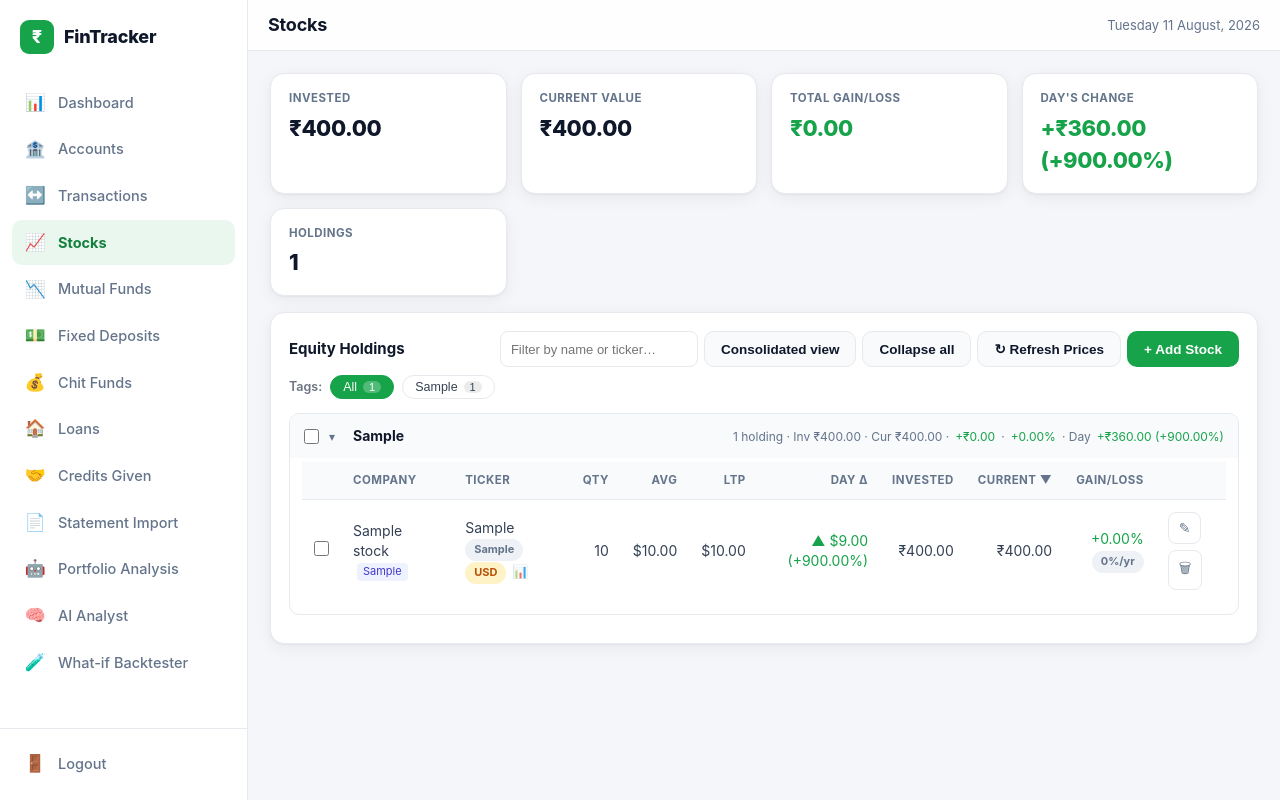
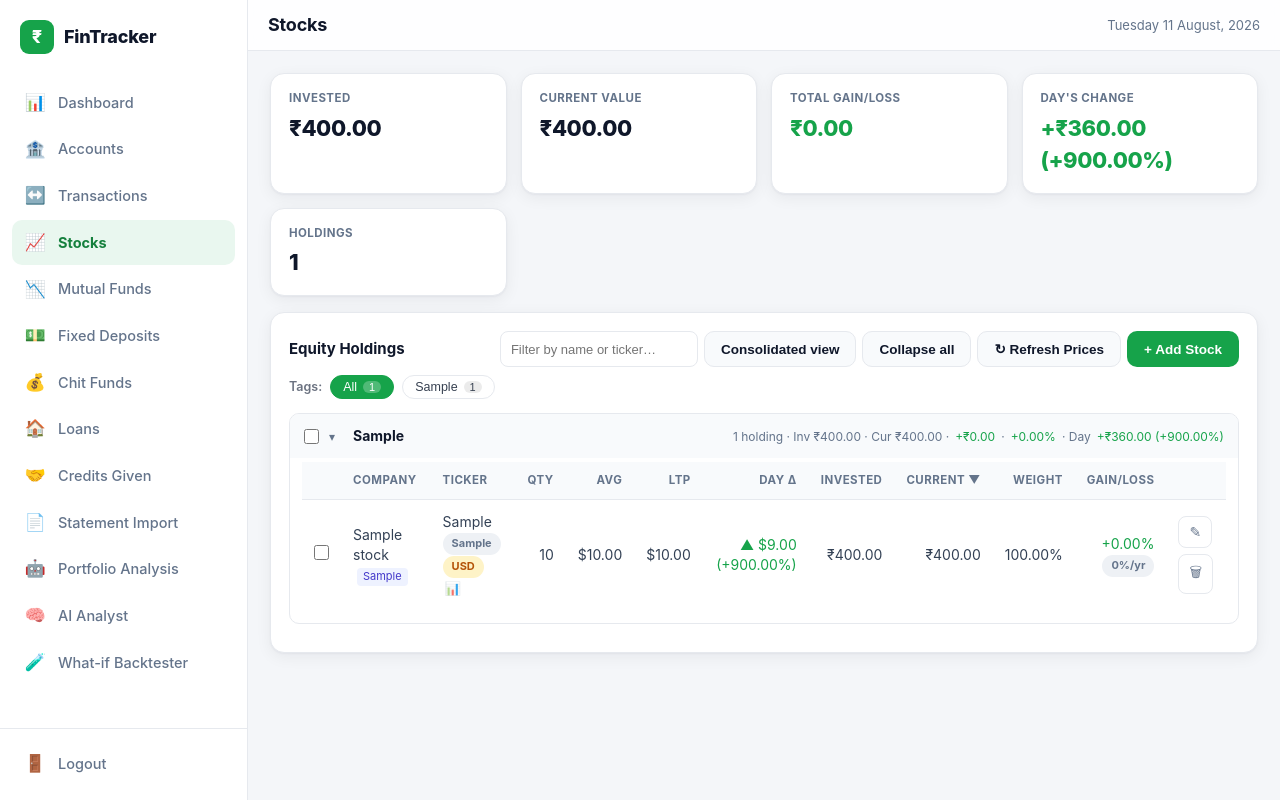
Before and after one commit to jinsphilip/PersonalFinance, a Flask app: page /stocks in a window 1280 px wide. Run offline with Flask 3, Linux system fonts and the light colour scheme; the visitor is signed in with stand-in values (Sample User, id 1); tables that the repository leaves empty hold one stand-in row (values such as "Sample post").

Commit message:
Stocks: show portfolio weight % per holding
Add a sortable Weight column = each holding's current value as a % of the
displayed total (broker and consolidated views). Weights recompute for the
current filter/tag view so they always sum to 100% of what's shown.

Co-Authored-By: Claude Opus 4.8 <noreply@anthropic.com>
Claude-Session: https://claude.ai/code/session_01KBoawQVtv6jFS8xAM3fnny

```diff
--- a/templates/stocks.html
+++ b/templates/stocks.html
@@ -341,6 +341,7 @@ const COLS = [
   { key: 'day_change_pct', label: 'Day Δ', num: true, align: 'right' },
   { key: 'invested_value', label: 'Invested', num: true, align: 'right' },
   { key: 'current_value', label: 'Current', num: true, align: 'right' },
+  { key: 'weight', label: 'Weight', num: true, align: 'right' },
   { key: 'gain_loss_pct', label: 'Gain/Loss', num: true, align: 'right' },
 ];
 
@@ -525,6 +526,10 @@ async function load(skipFetch) {
     refreshSummary(); updateSelBar(); return;
   }
 
+  // Portfolio weight = each holding's current value as a % of the displayed total.
+  const shownTotal = shown.reduce((s, r) => s + r.current_value, 0);
+  shown.forEach(r => { r.weight = shownTotal > 0 ? r.current_value / shownTotal * 100 : 0; });
+
   if (view === 'consolidated') { renderConsolidated(wrap, shown); return; }
 
   const accounts = [...new Set(shown.map(r => r.demat_account))].sort();
@@ -563,6 +568,7 @@ async function load(skipFetch) {
                 <td data-label="Day Δ" style="text-align:right">${dayCell(r)}</td>
                 <td data-label="Invested" style="text-align:right">${fmt(r.invested_value)}</td>
                 <td data-label="Current" style="text-align:right">${fmt(r.current_value)}</td>
+                <td data-label="Weight" style="text-align:right">${r.weight!=null?fmtNum(r.weight)+'%':''}</td>
                 <td data-label="Gain/Loss" style="text-align:right">${gainPctBadge(r.gain_loss_pct)}${r.cagr_pct!=null?`<br><span class="badge badge-gray" title="Annualised return (CAGR) since purchase date">${r.cagr_pct}%/yr</span>`:''}</td>
                 <td data-label="Actions"><div class="actions">
                   <button class="btn-icon" onclick='openEdit(${r.id})'>✎</button>
@@ -616,6 +622,8 @@ function consolidate(items) {
 function renderConsolidated(wrap, source) {
   const items = sortItems(consolidate(source));
   if (!items.length) { wrap.innerHTML = '<div class="empty">No holdings yet.</div>'; refreshSummary(); return; }
+  const total = items.reduce((s, r) => s + r.current_value, 0);
+  items.forEach(r => { r.weight = total > 0 ? r.current_value / total * 100 : 0; });
   const header = COLS.map(c => {
     const arrow = sortKey === c.key ? (sortDir === 'asc' ? ' ▲' : ' ▼') : '';
     return `<th style="text-align:${c.align};cursor:pointer;user-select:none" onclick="sortBy('${c.key}')">${c.label}${arrow}</th>`;
@@ -634,6 +642,7 @@ function renderConsolidated(wrap, source) {
                 <td data-label="Day Δ" style="text-align:right">${dayCell(r)}</td>
           <td data-label="Invested" style="text-align:right">${fmt(r.invested_value)}</td>
           <td data-label="Current" style="text-align:right">${fmt(r.current_value)}</td>
+                <td data-label="Weight" style="text-align:right">${r.weight!=null?fmtNum(r.weight)+'%':''}</td>
           <td data-label="Gain/Loss" style="text-align:right">${gainPctBadge(r.gain_loss_pct)}</td>
           <td data-label="Demats" style="font-size:12px;color:#6b7280">${esc(r.demats.join(' · '))}</td>
         </tr>`).join('')}</tbody>
```
